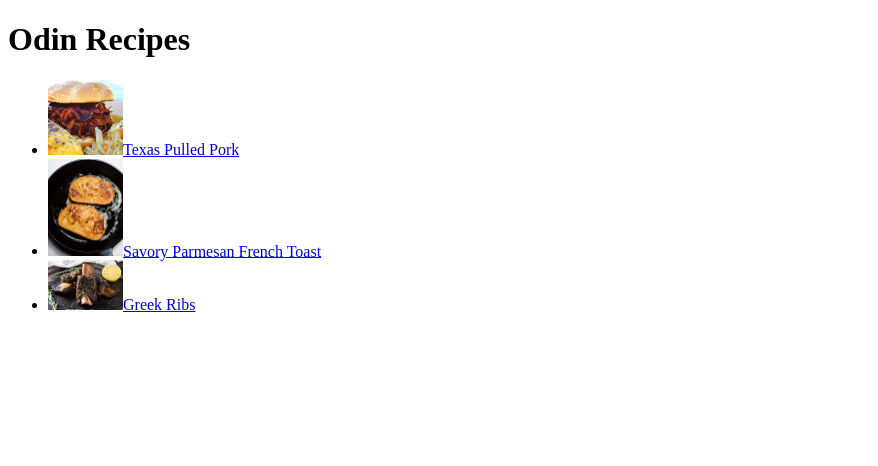
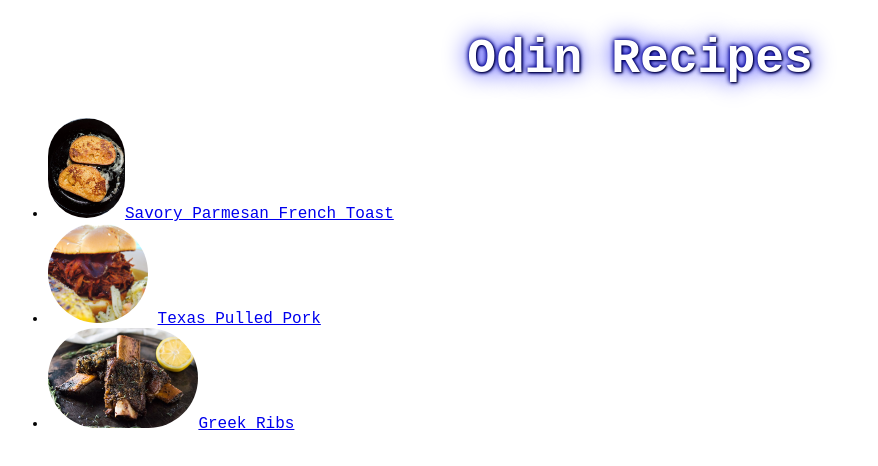
Before and after one commit to hsgaviriah/odin-recipes, a plain HTML site: page index.html in a window 1280 px wide. Shown: the whole page, without its empty margins (0-878 px from the left). Drawn offline with Linux system fonts and the light colour scheme.

Commit message:
Add Styles

```diff
--- a/index.html
+++ b/index.html
@@ -3,12 +3,13 @@
   <head>
     <meta charset="utf-8" />
     <title>Recipes</title>
+    <link rel="stylesheet" href="./styles/styles.css">
   </head>
   <body>
-    <h1>Odin Recipes</h1>
-  <ul>
-    <li><img src="./images-recipes/PulledPork.jpeg" width="75"><a href="./recipes/PulledPork.html">Texas Pulled Pork</a></li>
-    <li><img src="./images-recipes/FrenchToast.jpg" width="75"><a href="./recipes/FrenchToast.html">Savory Parmesan French Toast</a></li>
-    <li><img src='./images-recipes/GreekRibs.jpg' width="75"><a href='./recipes/GreekRibs.html'>Greek Ribs</a></li>
+    <h1 class="main_title">Odin Recipes</h1>
+  <ul class="list_recipes">
+    <li><img class="image_list" src="./images-recipes/FrenchToast.jpg" height="100" ><a href="./recipes/FrenchToast.html">Savory Parmesan French Toast</a></li>
+    <li><img class="image_list" src="./images-recipes/PulledPork.jpeg" height="100"> <a href="./recipes/PulledPork.html">Texas Pulled Pork</a></li>
+    <li><img class="image_list" src='./images-recipes/GreekRibs.jpg' height="100" ><a href='./recipes/GreekRibs.html'>Greek Ribs</a></li>
   </body>
 </html>
--- /dev/null
+++ b/styles/styles.css
@@ -0,0 +1,20 @@
+* {
+  font-family: monospace, "Trebuchet MS", "Lucida Sans Unicode", "Lucida Grande",
+    "Lucida Sans", Arial, sans-serif;
+}
+
+.main_title {
+    font-size: 3em;
+  text-align: center;
+  color: white;
+  text-shadow: 0 0 5px darkblue, 1px 1px 2px black, 0 0 25px blue,
+    0 0 5px darkblue;
+}
+
+.list_recipes {
+  text-align: flex-col;
+}
+
+.image_list {
+  border-radius: 10em;
+}
```
Also changed, not shown: recipes/FrenchToast.html (+1 -0 lines), recipes/GreekRibs.html (+2 -3 lines), recipes/PulledPork.html (+2 -1 lines).
